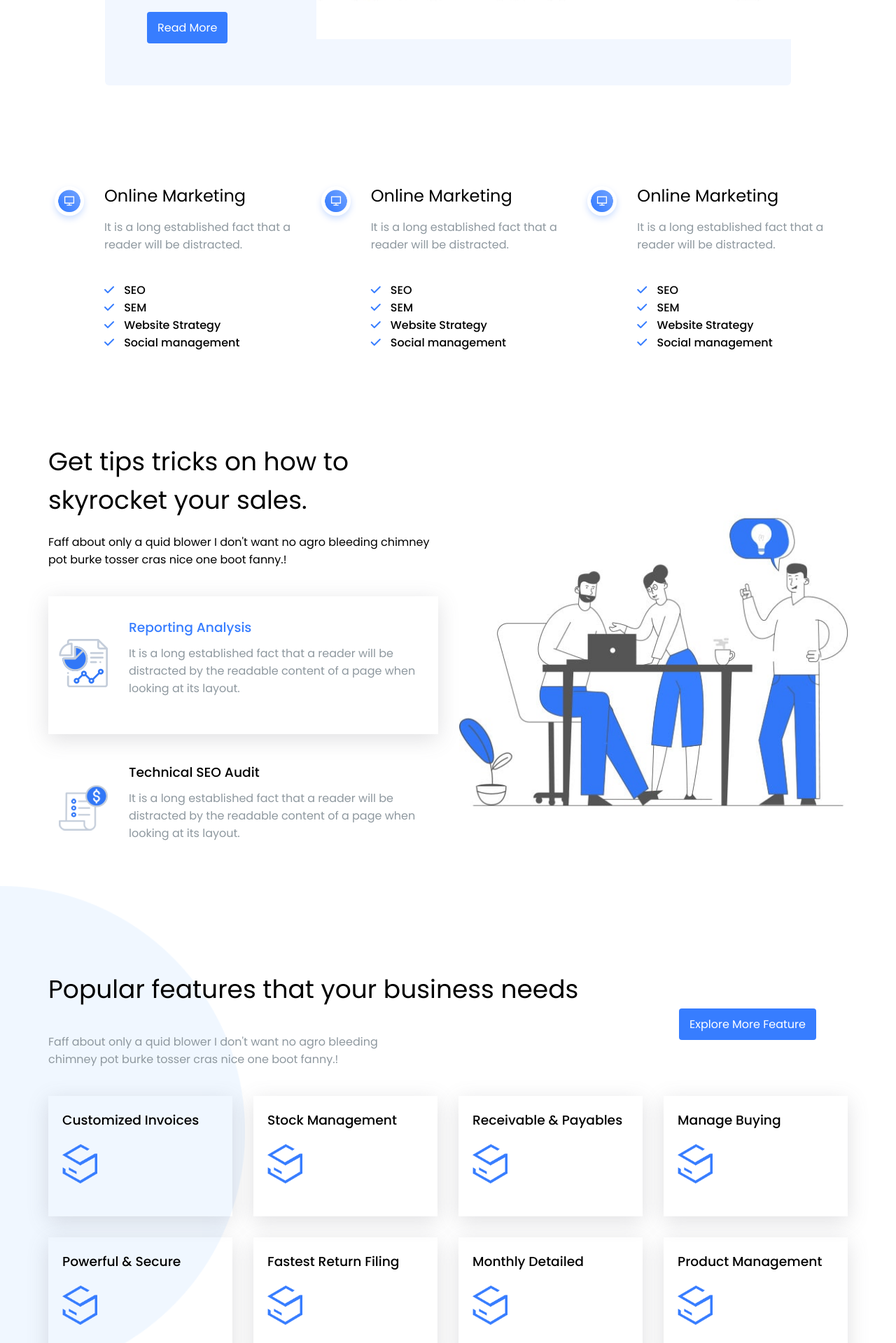
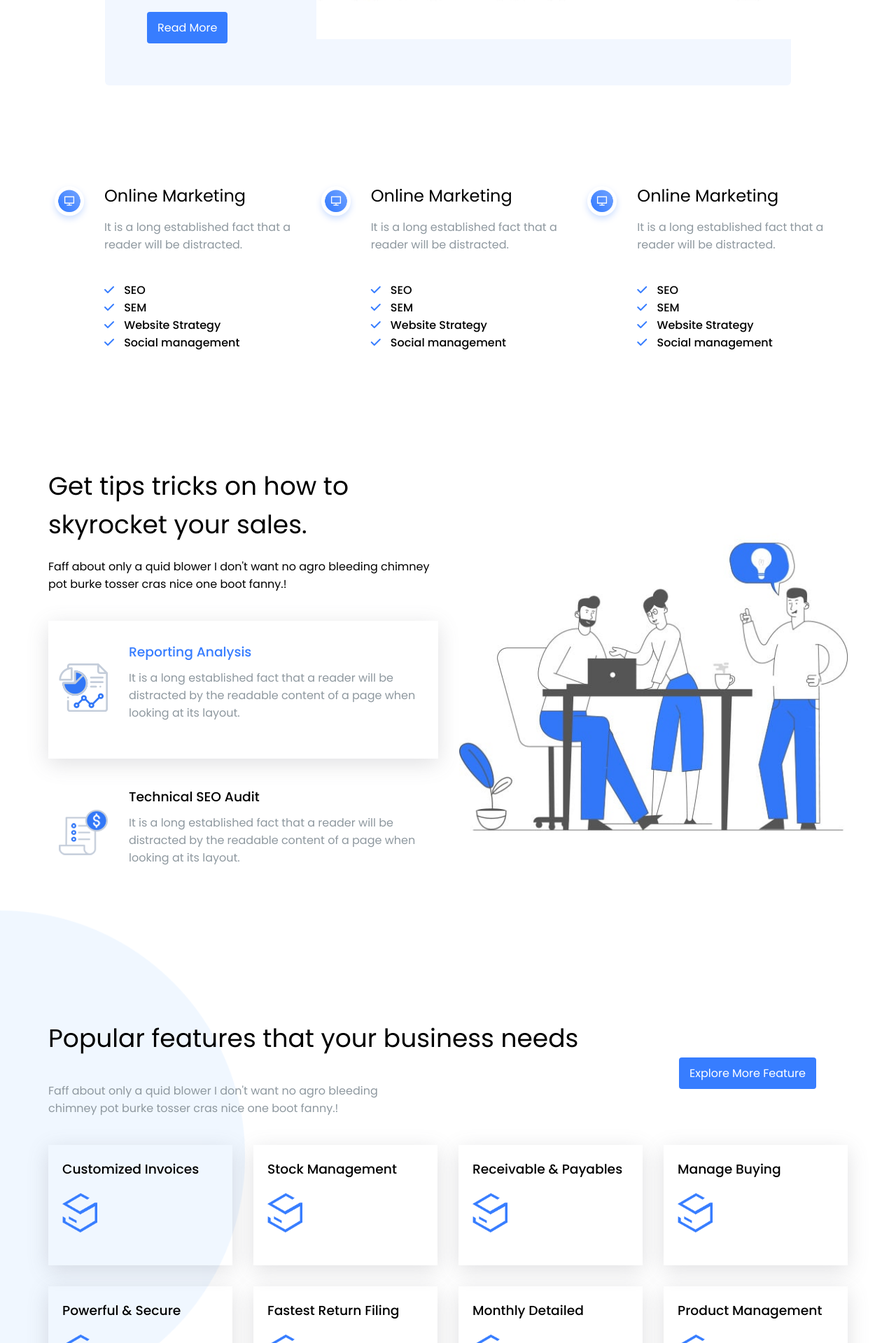
Before and after one commit to fracs31/proj-html-vuejs, a Vue app: page / in a window 1280 px wide. Shown: the part 641-2560 px from the top of the page at 70% size. Built offline with nearby package versions, Linux system fonts and the light colour scheme.

Commit message:
FIX padding between the sections

```diff
--- a/src/components/Contact.vue
+++ b/src/components/Contact.vue
@@ -86,8 +86,8 @@
 
 <!-- CSS -->
 <style scoped>
-    /* Box */
-    .box {
+    /* Contact */
+    .contact {
         padding: 120px 0px;
     }
     /* Titolo del box */
--- a/src/components/Features.vue
+++ b/src/components/Features.vue
@@ -136,7 +136,7 @@
 <style scoped>
     /* Features */
     .features {
-        padding-top: 120px;
+        padding-top: 155px;
         position: relative;
     }
     /* Sfondo delle features */
--- a/src/components/Marketing.vue
+++ b/src/components/Marketing.vue
@@ -136,7 +136,7 @@
 <style scoped>
     /* Marketing */
     .marketing {
-        padding: 130px 0px;
+        padding-top: 130px;
     }
     /* Offerte */
     .offerts {
--- a/src/components/Posts.vue
+++ b/src/components/Posts.vue
@@ -100,9 +100,9 @@
 
 <!-- CSS -->
 <style scoped>
-    /* Box */
-    .box {
-        padding: 100px 0px;
+    /* Posts */
+    .posts {
+        padding-top: 125px;
     }
     .box__title {
         text-align: center;
--- a/src/components/Sales.vue
+++ b/src/components/Sales.vue
@@ -84,6 +84,10 @@
 
 <!-- CSS -->
 <style scoped>
+    /* Sales */
+    .sales {
+        padding-top: 165px;
+    }
     /* Box */
     .box {
         display: flex;
--- a/src/components/Testimonials.vue
+++ b/src/components/Testimonials.vue
@@ -77,6 +77,7 @@
 <style scoped>
     /* Testimonials */
     .testimonials {
+        padding-top: 200px;
         position: relative;
     }
     /* Sfondo di testimonials */
@@ -92,7 +93,6 @@
     /* Box */
     .box {
         text-align: center;
-        padding-top: 113px;
     }
     /* Titolo */
     .box__title {
```
